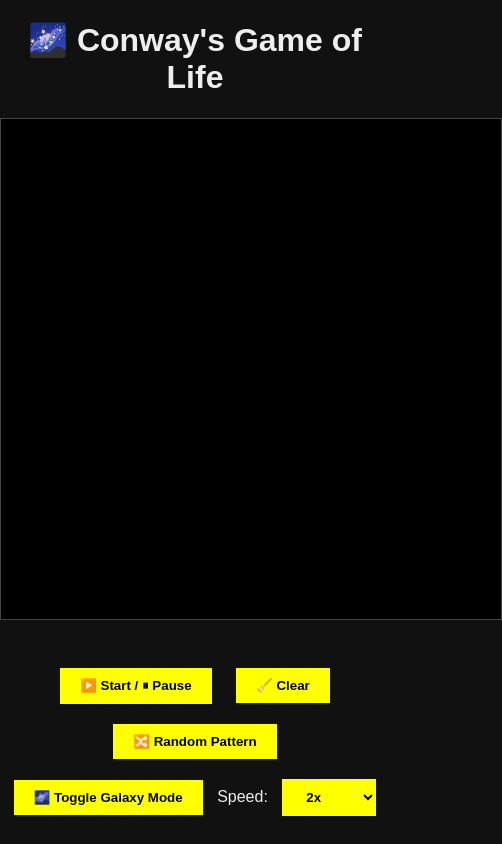
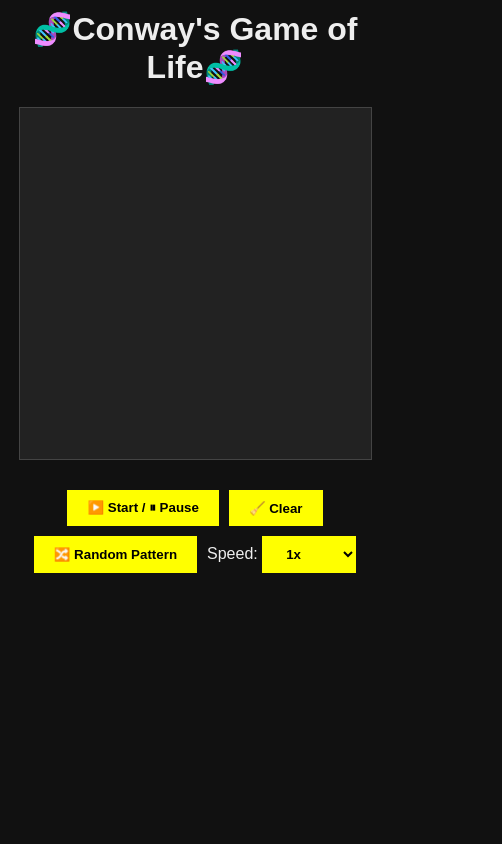
Before and after one commit to HaroHaroNai-brother/conway-game-of-life, a plain HTML site: page index.html in a window 390 px wide. Both pictures are taken after a click on the button "▶️ Start / ⏸ Pause". Shown: the whole page, 502 px wide, since content can reach past the window. Drawn offline with Linux system fonts and the light colour scheme.

Commit message:
Update index.html
updated

```diff
--- a/index.html
+++ b/index.html
@@ -1,90 +1,107 @@
 <!DOCTYPE html>
-<html>
+<html lang="en">
 <head>
-  <title>Conway's Game of Life - Galaxy & Color Mode</title>
+  <meta charset="UTF-8" />
+  <meta name="viewport" content="width=device-width, initial-scale=1.0"/>
+  <title>🧬Conway's Game of Life🧬</title>
   <style>
     body {
+      margin: 0;
+      padding: 0;
       background: #111;
       color: #eee;
       font-family: sans-serif;
       text-align: center;
-      margin: 0;
-      padding: 0;
+    }
+    h1 {
+      margin-top: 10px;
     }
     canvas {
-      background: #000;
+      background: #222;
       display: block;
       margin: 20px auto;
       border: 1px solid #444;
       cursor: crosshair;
+      touch-action: none;
+    }
+    .controls {
+      display: flex;
+      flex-wrap: wrap;
+      justify-content: center;
+      gap: 10px;
+      padding: 10px;
     }
     button, select {
-      margin: 10px;
       padding: 10px 20px;
+      font-weight: bold;
       background: #ff0;
+      border: none;
       color: #000;
-      font-weight: bold;
-      border: none;
       cursor: pointer;
-      transition: background 0.3s;
     }
     button:hover, select:hover {
       background: #cc0;
     }
-    #colorPicker {
-      display: inline-block;
-      margin-left: 10px;
-      vertical-align: middle;
+
+    @media (max-width: 600px) {
+      canvas {
+        width: 90vw !important;
+        height: 90vw !important;
+      }
     }
   </style>
 </head>
 <body>
-  <h1>🌌 Conway's Game of Life</h1>
-  <canvas id="game" width="500" height="500"></canvas><br>
-
-  <button onclick="running = !running">▶️ Start / ⏸ Pause</button>
+  <h1>🧬Conway's Game of Life🧬</h1>
+  <canvas id="game" width="500" height="500"></canvas>
+  <div class="controls">
+    <button onclick="toggleRunning()">▶️ Start / ⏸ Pause</button>
     <button onclick="clearGrid()">🧹 Clear</button>
     <button onclick="randomGrid()">🔀 Random Pattern</button>
-  <button onclick="toggleColorMode()">🌌 Toggle Galaxy Mode</button>
-
-  <label id="colorPickerLabel" style="display: none;">Choose Cell Color:
-    <input type="color" id="colorPicker" value="#ffff00">
-  </label>
-
     <label>Speed:
       <select id="speedControl" onchange="setSpeed(this.value)">
         <option value="200">0.25x</option>
         <option value="100">0.5x</option>
-      <option value="50">1x</option>
+        <option value="50" selected>1x</option>
         <option value="25">1.5x</option>
-      <option value="10" selected>2x</option>
+        <option value="10">2x</option>
       </select>
     </label>
-
+  </div>
   <script>
     const canvas = document.getElementById("game");
     const ctx = canvas.getContext("2d");
-    const size = 10;
-    const rows = canvas.height / size;
-    const cols = canvas.width / size;
+
+    function resizeCanvas() {
+      const min = Math.min(window.innerWidth, window.innerHeight) * 0.9;
+      canvas.width = min;
+      canvas.height = min;
+      cols = Math.floor(canvas.width / size);
+      rows = Math.floor(canvas.height / size);
+      grid = createGrid();
+      drawGrid();
+    }
+
+    let size = 10;
+    let cols = canvas.width / size;
+    let rows = canvas.height / size;
     let grid = createGrid();
     let running = false;
     let dragging = false;
-    let previousStates = [];
-    let speed = 10;
-    let galaxyMode = true;
-    let customColor = "#ffff00";
-
-    const colorPicker = document.getElementById("colorPicker");
-    const colorPickerLabel = document.getElementById("colorPickerLabel");
-
-    colorPicker.addEventListener("input", () => {
-      customColor = colorPicker.value;
-      drawGrid();
-    });
+    let speed = 50;
 
     function createGrid() {
       return Array.from({ length: rows }, () => Array(cols).fill(0));
+    }
+
+    function toggleCell(e) {
+      const rect = canvas.getBoundingClientRect();
+      const x = Math.floor((e.clientX - rect.left) / size);
+      const y = Math.floor((e.clientY - rect.top) / size);
+      if (x >= 0 && x < cols && y >= 0 && y < rows) {
+        grid[y][x] = 1;
+        drawGrid();
+      }
     }
 
     canvas.addEventListener("mousedown", e => {
@@ -95,38 +112,28 @@
     canvas.addEventListener("mousemove", e => {
       if (dragging) toggleCell(e);
     });
-
-    function toggleCell(e) {
-      const x = Math.floor(e.offsetX / size);
-      const y = Math.floor(e.offsetY / size);
-      if (x >= 0 && x < cols && y >= 0 && y < rows) {
-        grid[y][x] = 1;
-        drawGrid();
-      }
-    }
-
-    function randomColor() {
-      const hue = Math.floor(Math.random() * 360);
-      return `hsl(${hue}, 100%, 60%)`;
-    }
+    canvas.addEventListener("touchstart", e => {
+      dragging = true;
+      toggleCell(e.touches[0]);
+    });
+    canvas.addEventListener("touchmove", e => {
+      if (dragging) toggleCell(e.touches[0]);
+    });
+    canvas.addEventListener("touchend", () => dragging = false);
 
     function drawGrid() {
       ctx.clearRect(0, 0, canvas.width, canvas.height);
       for (let y = 0; y < rows; y++) {
         for (let x = 0; x < cols; x++) {
           if (grid[y][x]) {
-            ctx.fillStyle = galaxyMode ? randomColor() : customColor;
-            ctx.shadowBlur = 15;
-            ctx.shadowColor = ctx.fillStyle;
+            ctx.fillStyle = "#0ff";
+            ctx.shadowBlur = 10;
+            ctx.shadowColor = "#0ff";
             ctx.fillRect(x * size, y * size, size - 1, size - 1);
             ctx.shadowBlur = 0;
           }
         }
       }
-    }
-
-    function serializeGrid(g) {
-      return g.map(row => row.join("")).join("");
     }
 
     function updateGrid() {
@@ -148,76 +155,28 @@
           else if (!grid[y][x] && neighbors === 3) next[y][x] = 1;
         }
       }
+      grid = next;
+      drawGrid();
+    }
 
-      const currentState = serializeGrid(next);
-      if (previousStates.includes(currentState)) {
-        clearGrid();
-        previousStates = [];
-      } else {
-        previousStates.push(currentState);
-        if (previousStates.length > 50) previousStates.shift();
-
-        const dying = [];
-        for (let y = 0; y < rows; y++) {
-          for (let x = 0; x < cols; x++) {
-            if (grid[y][x] && !next[y][x]) {
-              dying.push([x, y]);
-            }
-          }
-        }
-        grid = next;
-        animateDyingCells(dying);
-      }
-      drawGrid();
+    function toggleRunning() {
+      running = !running;
     }
 
     function clearGrid() {
       grid = createGrid();
-      previousStates = [];
       drawGrid();
     }
 
     function randomGrid() {
-      grid = createGrid().map(row => row.map(() => Math.random() > 0.8 ? 1 : 0));
-      previousStates = [];
+      grid = Array.from({ length: rows }, () =>
+        Array.from({ length: cols }, () => (Math.random() > 0.8 ? 1 : 0))
+      );
       drawGrid();
-    }
-
-    function galaxyPattern() {
-      clearGrid();
-      for (let i = 0; i < 50; i++) {
-        const cx = Math.floor(Math.random() * cols);
-        const cy = Math.floor(Math.random() * rows);
-        for (let y = -1; y <= 1; y++) {
-          for (let x = -1; x <= 1; x++) {
-            const nx = cx + x;
-            const ny = cy + y;
-            if (nx >= 0 && nx < cols && ny >= 0 && ny < rows) {
-              grid[ny][nx] = Math.random() > 0.3 ? 1 : 0;
-            }
-          }
-        }
-      }
-      drawGrid();
-    }
-
-    function animateDyingCells(dying) {
-      dying.forEach(([x, y]) => {
-        ctx.fillStyle = "#f00";
-        ctx.globalAlpha = 0.4;
-        ctx.fillRect(x * size, y * size, size - 1, size - 1);
-        ctx.globalAlpha = 1.0;
-      });
     }
 
     function setSpeed(val) {
       speed = parseInt(val);
-    }
-
-    function toggleColorMode() {
-      galaxyMode = !galaxyMode;
-      colorPickerLabel.style.display = galaxyMode ? "none" : "inline-block";
-      drawGrid();
     }
 
     function loop() {
@@ -225,8 +184,8 @@
       setTimeout(loop, speed);
     }
 
-    galaxyPattern(); // Start with pattern
-    drawGrid();
+    window.addEventListener("resize", resizeCanvas);
+    resizeCanvas();
     loop();
   </script>
 </body>
```
Lines whose indentation alone changed are shown as unchanged.
